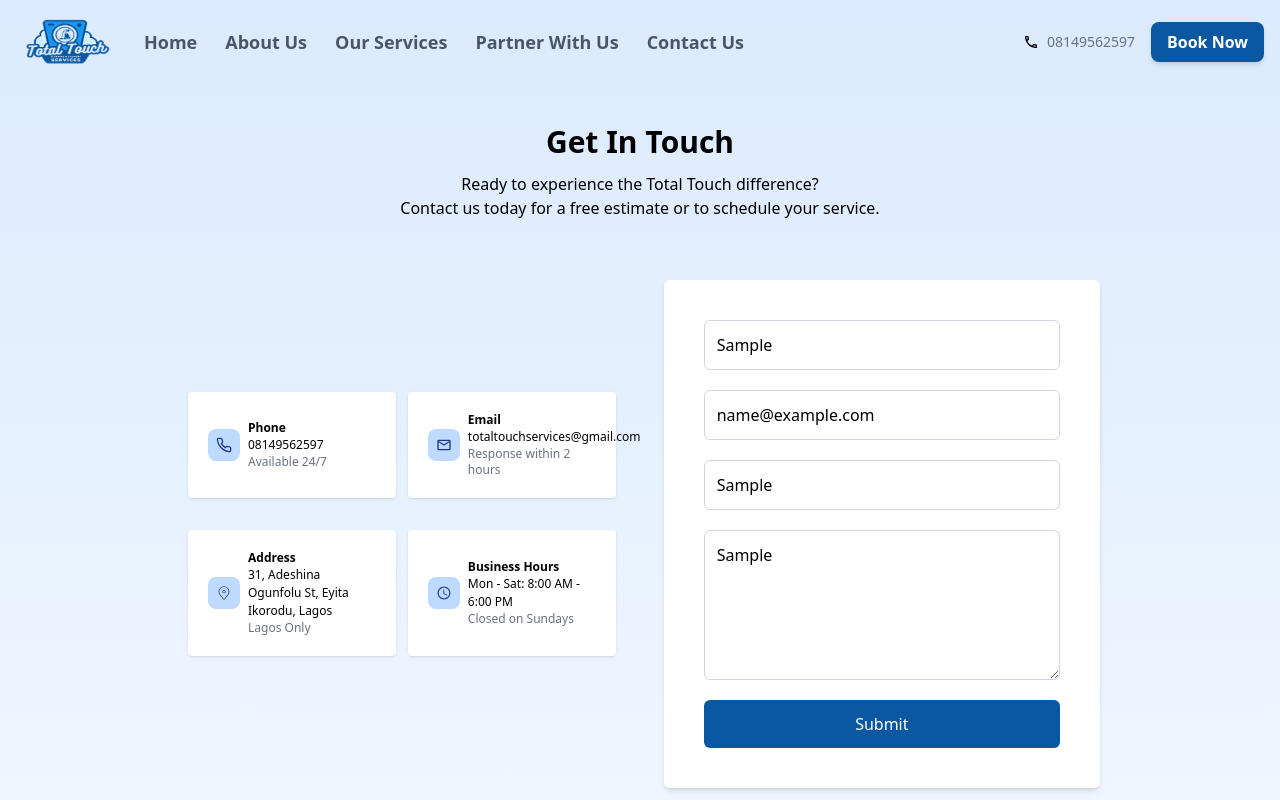
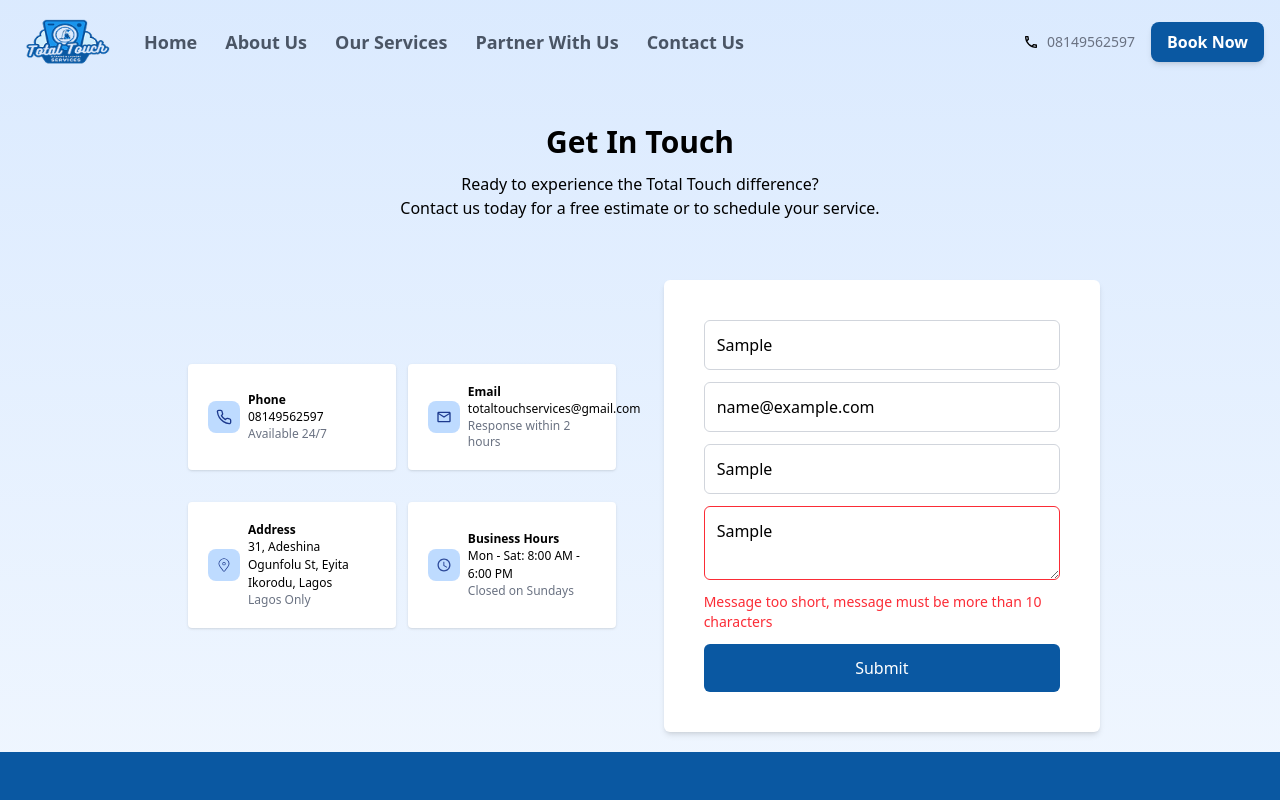
Before and after one commit to oyelajakenny/totaltouch, a Next.js app in the folder app/: page /contact-us in a window 1280 px wide. Both pictures are taken after typing "Sample", "name@example.com", "Sample", "Sample" into the empty fields and a click on the button "Submit". Shown: the top 800 px of the page. Built offline with nearby package versions, Linux system fonts and the light colour scheme.

Commit message:
Improved message field validation

```diff
--- a/app/app/contact-us/page.js
+++ b/app/app/contact-us/page.js
@@ -16,8 +16,9 @@ const Page = () => {
     if(!formData.name) newErrors.name = "Name is required";
     if(!formData.subject) newErrors.subject = "Subject is required"
     if(!formData.email) newErrors.email = "Please enter an email"
-    else if (!/^[^\s@]+@[^\s@]+\.[^\s@]+$/.test(formData.email)) newErrors.email = "Please enter valid email"
+    else if (!/^[^\s@]+@[^\s@]+\.[^\s@]+$/.test(formData.email)) newErrors.email = "Please enter a valid email"
       if (!formData.message) newErrors.message = "Message is required";
+      else if(formData.message.length <= 10) newErrors.message = "Message too short, message must be more than 10 characters"
 setError(newErrors)
 return newErrors;
   };
@@ -37,6 +38,7 @@ if (error[name]) {
 console.log("Form submitted successfully")
     }
   }
+const inputClass = "p-3 rounded-md border border-gray-300 w-full";
 
   return (
     <div className="conatiner mx-auto flex flex-col justify-start items-center">
@@ -77,42 +79,50 @@ console.log("Form submitted successfully")
           })}
         </div>
         <div className="bg-white p-10 rounded-md shadow-md m-5 w-full lg:w-1/2">
-          <form onSubmit={handleSubmit} className="flex flex-col gap-5">
+          <form onSubmit={handleSubmit} className="flex flex-col gap-3">
             <input
               type="text"
               name="name"
               placeholder="Name"
               value={formData.name}
               onChange={handleChange}
-              className="p-3 rounded-md border border-gray-300 w-full"
+              className={`${inputClass} ${error.name ? "border border-red-500" : ""}  `}
             />
-            {error.name && <p className="text-red-500 text-sm mt-1" >{error.name}</p>}
+            {error.name && (
+              <p className="text-red-500 text-sm ">{error.name}</p>
+            )}
             <input
               type="email"
               name="email"
               placeholder="Email"
               value={formData.email}
               onChange={handleChange}
-              className="p-3 rounded-md border border-gray-300 w-full"
+              className={`${inputClass} ${error.email ? "border border-red-500" : ""}  `}
             />
-            {error.email && <p className="text-red-500 text-sm mt-1" >{error.email}</p>}
+            {error.email && (
+              <p className="text-red-500 text-sm ">{error.email}</p>
+            )}
             <input
               type="text"
               name="subject"
               value={formData.subject}
               placeholder="Subject"
               onChange={handleChange}
-              className="p-3 rounded-md border border-gray-300 w-full"
+              className={`${inputClass} ${error.subject ? "border border-red-500" : ""}  `}
             />
-            {error.subject && <p className="text-red-500 text-sm mt-1" >{error.subject}</p>}
+            {error.subject && (
+              <p className="text-red-500 text-sm">{error.subject}</p>
+            )}
             <textarea
               placeholder="Message"
               name="message"
               value={formData.message}
               onChange={handleChange}
-              className="p-3 rounded-md border border-gray-300 w-full h-[150px]"
+              className={`${inputClass} ${error.message? "border-red-500" : "" }`}
             />
-            {error.message && <p className="text-red-500 text-sm mt-1">{error.message}</p>}
+            {error.message && (
+              <p className="text-red-500 text-sm">{error.message}</p>
+            )}
             <button
               type="submit"
               className=" w-full bg-[#0A58A2] text-white p-3 rounded-md  mx-auto"
```
